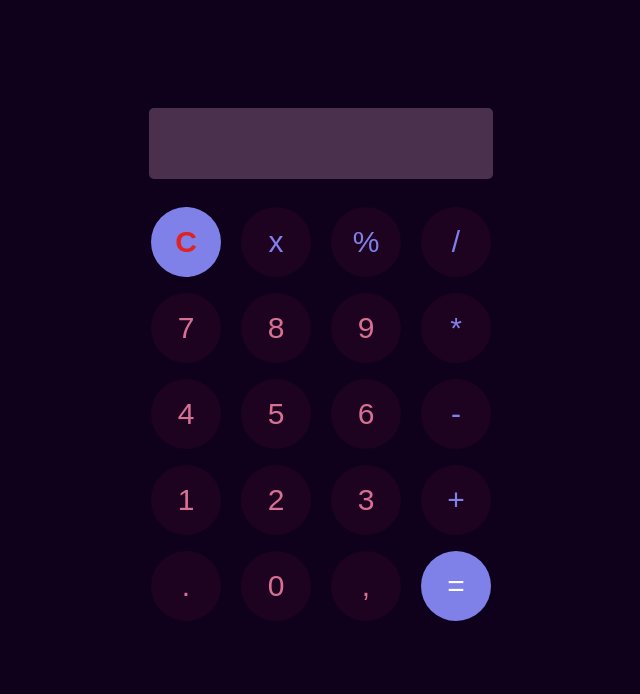
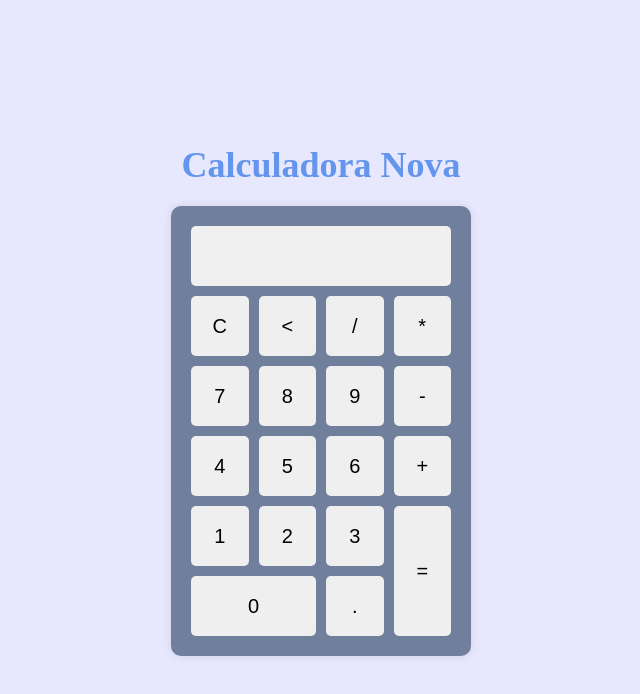
Before and after one commit to niedjaraujos/calculadora-simples, a plain HTML site: page index.html in a window 1280 px wide. Shown: the whole page, without its empty margins (319-959 px from the left). Drawn offline with Linux system fonts and the light colour scheme.

Commit message:
Add files via upload

```diff
--- a/app.js
+++ b/app.js
@@ -1,30 +1,21 @@
-let inputDisplay = document.querySelector('input');
-let currentNumber = '';
 
-
-function takeValue(calculator) {
-    currentNumber += calculator
-    inputDisplay.value = currentNumber;
-    // Adiciona valores ao visor
+let botaoAdd = document.getElementById('display')
+function mostrarElemento(element) {
+    botaoAdd.value += element // += itera o novo numero sem subscrever o outro
+}
+function limpar() {
+    botaoAdd.value = ''
+}
+function apagar() {
+    botaoAdd.value = botaoAdd.value.slice(0, -1)
 }
 
-function cleanLast() {
-    currentNumber = currentNumber.slice(0, -1); // Remove o último caractere
-    inputDisplay.value = currentNumber; // Atualiza o visor
-}
+function calcular() {
 
-function calculate() {
     try {
-        let result = eval(currentNumber); // Avalia a expressão
-        inputDisplay.value = result.toFixed(2); // Mostra o resultado com 2 casas decimais
-        currentNumber = ''; // Reseta o número atual
-    } catch {
-        inputDisplay.value = 'Erro'; // Exibe erro se a expressão for inválida
-        currentNumber = ''; // Reseta o número atual
+        botaoAdd.value = eval(botaoAdd.value)
+    }
+    catch {
+        botaoAdd.value = 'erro'
     }
 }
-
-function cleanDisplay() {
-    inputDisplay.value = ''; // Reseta o valor do visor
-    currentNumber = ''; // Reseta o número atual
-}
--- a/index.html
+++ b/index.html
@@ -1,55 +1,37 @@
 <!DOCTYPE html>
-<html lang="PT-BR">
-
+<html lang="en">
 <head>
     <meta charset="UTF-8">
     <meta name="viewport" content="width=device-width, initial-scale=1.0">
     <link rel="stylesheet" href="styles.css">
-    <title>Document</title>
+    <title>Calculadora</title>
 </head>
+<body>
+    <h1>Calculadora Nova</h1>
+    <div class="container">
+        <input type="text" class="display" id="display">
+       <div class="botoes">
+        <button onclick="limpar()">C</button>
+        <button onclick="apagar()">&lt</button>
+        <button onclick="mostrarElemento('/')">/</button>
+        <button onclick="mostrarElemento('*')">*</button>
+        <button onclick="mostrarElemento('7')">7</button>
+        <button onclick="mostrarElemento('8')">8</button>
+        <button onclick="mostrarElemento('9')">9</button>
+        <button onclick="mostrarElemento('-')">-</button>
+        <button onclick="mostrarElemento('4')">4</button>
+        <button onclick="mostrarElemento('5')">5</button>
+        <button onclick="mostrarElemento('6')">6</button>
+        <button onclick="mostrarElemento('+')">+</button>
+        <button onclick="mostrarElemento('1')">1</button>
+        <button onclick="mostrarElemento('2')">2</button>
+        <button onclick="mostrarElemento('3')">3</button>
+        <button class="btn-zero" onclick="mostrarElemento('0')">0</button>
+        <button onclick="mostrarElemento('.')">.</button>
+        <button class="result" onclick="calcular()">=</button>
+       </div>
+    </div>
 
-<body>
-
-    <input class="display" type="" disabled> <!--disabled pra evitar que o usuario mexa diretamente -->
-    <section class="numbers">
-        <div>
-            <button class="tec2" onclick="cleanDisplay()">C</button>
-            <button class="operacionais" onclick="cleanLast()">x</button>
-            <button class="operacionais" onclick="takeValue('%')">%</button>
-            <button class="operacionais" onclick="takeValue('/')">/</button>
-
-        </div>
-
-        <div>
-            <button class="numeral" onclick="takeValue('7')">7</button>
-            <button class="numeral" onclick="takeValue('8')">8</button>
-            <button class="numeral" onclick="takeValue('9')">9</button>
-            <button class="operacionais" onclick="takeValue('*')">*</button>
-        </div>
-
-        <div>
-            <button class="numeral" onclick="takeValue('4')">4</button>
-            <button class="numeral" onclick="takeValue('5')">5</button>
-            <button class="numeral" onclick="takeValue('6')">6</button>
-            <button class="operacionais" onclick="takeValue('-')">-</button>
-        </div>
-
-        <div>
-            <button class="numeral" onclick="takeValue('1')">1</button>
-            <button class="numeral" onclick="takeValue('2')">2</button>
-            <button class="numeral" onclick="takeValue('3')">3</button>
-            <button class="operacionais" onclick="takeValue('+')">+</button>
-        </div>
-
-        <div>
-            <button class="numeral" onclick="takeValue('.')">.</button>
-            <button class="numeral" onclick="takeValue('0')">0</button>
-            <button class="numeral" onclick="takeValue(',')">,</button>
-            <button class="igual" onclick="calculate()">=</button>
-        </div>
-    </section>
-
+    <script src="app.js"></script>
 </body>
-<script src="app.js"></script>
-
 </html>
--- a/styles.css
+++ b/styles.css
@@ -1,58 +1,71 @@
+* {
+    margin: 0;
+    padding: 0;
+    box-sizing: border-box;
+}
+
 body {
     display: flex;
     flex-direction: column;
+    justify-content: center;
     align-items: center;
-    background-color: #0f011b;
+    background-color: #e7e7fd;
+    height: 100vh;
+}
+
+h1 {
+    color: #6495ed;
+    margin-bottom: 20px;
+    font-size: 36px;
+}
+
+.container {
+    width: 300px;
+    background-color: #6f7f9c;
+    border-radius: 10px;
+    box-shadow: 0 0 10px rgba(0, 0, 0, 0.1);
+    padding: 20px;
 }
 
 .display {
-    width: 340px;
+    width: 100%;
+    height: 60px;
+    font-size: 24px;
+    text-align: right;
     border: none;
-    background-color: #4b304e;
     border-radius: 5px;
-    height: 70px;
-    text-align: end;
-    outline: none;
-    margin-top: 100px;
-    margin-bottom: 20px;
-    font-size: 36px;
-    color: #ffffff;
-    padding-bottom: 0;
+    padding: 5px;
+    margin-bottom: 10px;
+    background-color: #f0f0f0;
+    box-sizing: border-box;
 }
 
-button.tec2 {
-    background-color: #8080e9;
+.botoes {
+    display: grid;
+    grid-template-columns: 1fr 1fr 1fr 1fr;
+    grid-template-rows: 1fr 1fr 1fr 1fr 1fr;
+    gap: 10px;
 }
 
 button {
-    margin: 8px;
-    background-color: #1e0321;
-    width: 70px;
-    height: 70px;
+    height: 60px;
+    font-size: 20px;
     border: none;
-    border-radius: 50%;
-    font-size: 30px;
+    border-radius: 5px;
     cursor: pointer;
+    transition: background-color 0.3s;
 }
 
 button:hover {
-    background-color: #482f48;
+    background-color: #e0e0e0;
 }
 
-.tec2 {
-    color: #df2222;
-    font-weight: 600;
+.btn-zero{
+    grid-column: 1 / 3;
 }
 
-.operacionais {
-    color: #8080e9;
+.result{
+    grid-row: 4 / 6;
+    grid-column: 4;
+    height: 100%;
 }
-
-.numeral {
-    color: #d87093;
-}
-
-.igual {
-    background-color: #8080e9;
-    color: #ffffff;
-}
```
